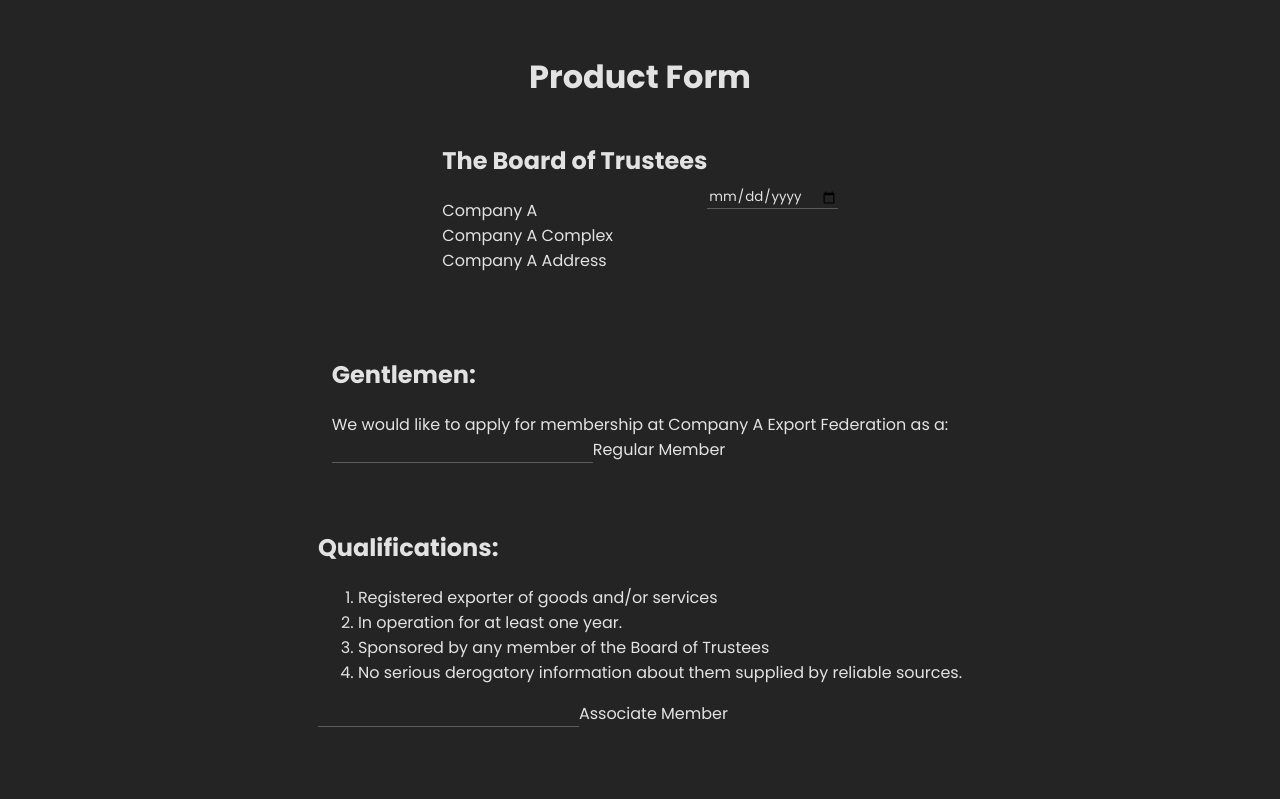
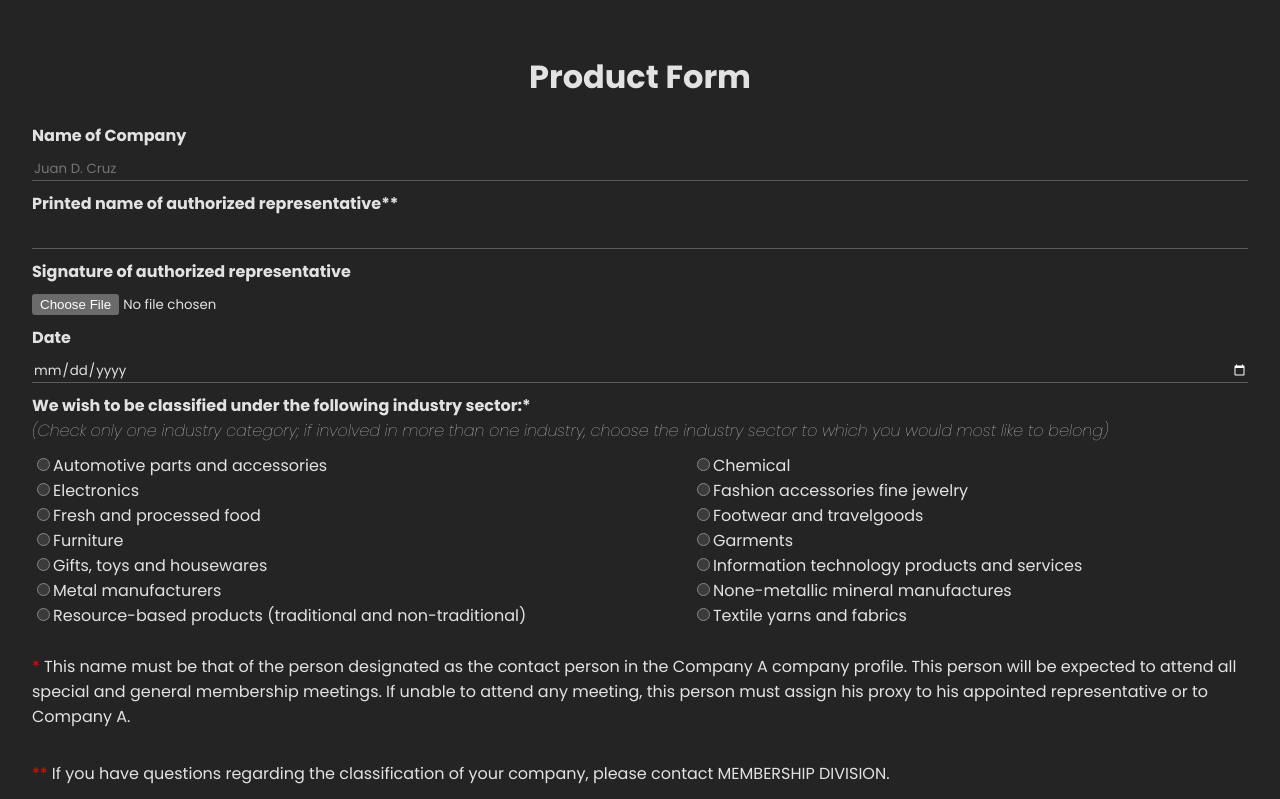
Before and after one commit to ArJSarmiento/CMSC127-Lab1, a React (Vite) app: page /form-1a in a window 1280 px wide. Before the commit this address led to /. Shown: the top 799 px of the page. Built offline with nearby package versions, Linux system fonts and the light colour scheme.

Commit message:
form validation and routing

```diff
--- a/src/App.jsx
+++ b/src/App.jsx
@@ -16,7 +16,7 @@ function App() {
         </header>
         <Routes>
           <Route path='/' element={<Form1 />}></Route>
-          <Route path='/form-1.5' element={<Form15 />}></Route>
+          <Route path='/form-1a' element={<Form15 />}></Route>
           <Route path='/form-2' element={<Form2 />}></Route>
           <Route path='/form-3' element={<Form3 />}></Route>
           <Route path='/form-4' element={<Form4 />}></Route>
--- a/src/form1.jsx
+++ b/src/form1.jsx
@@ -5,8 +5,18 @@ import styles1 from './form1.module.scss'
 function Form1() {
     const navigate = useNavigate()
 
+    const handleSubmit = (event) => {
+        event.preventDefault();
+
+        if (!event.target.checkValidity()) {
+          alert('Please fill out all required fields.');
+          return;
+        }
+        navigate("/form-1a");
+      };
+
     return (
-        <div className={`${styles.form} ${styles1.form}`}>
+        <form className={`${styles.form} ${styles1.form}`} onSubmit={handleSubmit}>
             <section className={styles.board_member_header}>
                 <div className={styles.header_info}>
                     <h1>The Board of Trustees</h1>
@@ -15,13 +25,13 @@ function Form1() {
                     <div>Company A Address</div>
                 </div>
 
-                <input type='date' />
+                <input required type='date' />
             </section>
 
             <section>
                 <h2>Gentlemen:</h2>
                 <div>We would like to apply for membership at Company A Export Federation as a:</div>
-                <input type="text" />
+                <input required type="text" />
                 <span>Regular Member</span>
             </section>
 
@@ -35,7 +45,7 @@ function Form1() {
                     <li>Sponsored by any member of the Board of Trustees</li>
                     <li>No serious derogatory information about them supplied by reliable sources.</li>
                 </ol>
-                <input type="text" />
+                <input required type="text" />
                 <span>Associate Member</span>
             </section>
 
@@ -55,7 +65,7 @@ function Form1() {
                             <li>Trucking/freight companies</li>
                             <li>
                                 Brokers/forwarders(please specify)
-                                <input type="text" />
+                                <input required type="text" />
                             </li>
                         </ol>
                     </li>
@@ -64,7 +74,7 @@ function Form1() {
                     <li>Sponsored by any member of the Board of Trustees</li>
                     <li>No serious derogatory information about them supplied by reliable sources.</li>
                 </ol>
-                <input type="text" />
+                <input required type="text" />
                 <span>Provisional Member</span>
             </section>
 
@@ -77,17 +87,17 @@ function Form1() {
                 <br />
                 Sponsored by: Very truly yours,
                 <br />
-                <input type="text" placeholder='Trustee' />
+                <input required type="text" placeholder='Trustee' />
                 <h3>Signature</h3>
-                <input type='file' />
+                <input required type='file' />
             </section>
 
             <footer>
-                <button onClick={() => navigate("/form-1.5")} className={styles.nextBtn}>
+                <button type="submit" className={styles.nextBtn}>
                     Next
                 </button>
             </footer>
-        </div>
+        </form>
     )
 }
 
--- a/src/form15.jsx
+++ b/src/form15.jsx
@@ -4,27 +4,40 @@ import styles from './form.module.scss'
 
 function Form15() {
   const navigate = useNavigate();
+
+  const handleSubmit = (event) => {
+    event.preventDefault();
+
+    if (!event.target.checkValidity()) {
+      alert('Please fill out all required fields.');
+      return;
+    }
+    navigate('/form-2');
+  };
+
   return (
-    <div className={styles15.Form15}>
-      <form>
+    <form className={styles15.Form15}
+    onSubmit={handleSubmit}
+    >
+      <div>
         <span>
           <label>Name of Company </label>
-          <input type="text" placeholder="Juan D. Cruz" />
+          <input required type="text" placeholder="Juan D. Cruz" />
         </span>
 
         <span>
           <label>Printed name of authorized representative**</label>
-          <input type="text" />
+          <input required type="text" />
         </span>
 
         <span>
           <label>Signature of authorized representative </label>
-          <input type="file" />
+          <input required type="file" />
         </span>
 
         <span>
           <label>Date </label>
-          <input type="date" />
+          <input required type="date" />
         </span>
 
         <span>
@@ -39,72 +52,72 @@ function Form15() {
           </label>
           <div className={styles15.industrySector}>
             <label>
-              <input type="radio" name="industry-sector1" />
+              <input required type="radio" name="industry-sector" />
               Automotive parts and accessories
             </label>
 
             <label>
-              <input type="radio" name="industry-sector2" />
+              <input type="radio" name="industry-sector" />
               Chemical
             </label>
 
             <label>
-              <input type="radio" name="industry-sector3" />
+              <input type="radio" name="industry-sector" />
               Electronics
             </label>
 
             <label>
-              <input type="radio" name="industry-sector4" />
+              <input type="radio" name="industry-sector" />
               Fashion accessories fine jewelry
             </label>
 
             <label>
-              <input type="radio" name="industry-sector5" />
+              <input type="radio" name="industry-sector" />
               Fresh and processed food
             </label>
 
             <label>
-              <input type="radio" name="industry-sector6" />
+              <input type="radio" name="industry-sector" />
               Footwear and travelgoods
             </label>
 
             <label>
-              <input type="radio" name="industry-sector7" />
+              <input type="radio" name="industry-sector" />
               Furniture
             </label>
 
             <label>
-              <input type="radio" name="industry-sector8" />
+              <input type="radio" name="industry-sector" />
               Garments
             </label>
 
             <label>
-              <input type="radio" name="industry-sector9" />
+              <input type="radio" name="industry-sector" />
               Gifts, toys and housewares
             </label>
 
             <label>
-              <input type="radio" name="industry-sector10" />
+              <input type="radio" name="industry-sector" />
               Information technology products and services
             </label>
 
             <label>
-              <input type="radio" name="industry-sector11" />
+              <input type="radio" name="industry-sector" />
               Metal manufacturers
             </label>
 
             <label>
-              <input type="radio" name="industry-sector12" />
+              <input type="radio" name="industry-sector" />
               None-metallic mineral manufactures
             </label>
 
             <label>
-              <input type="radio" name="industry-sector13" />
+              <input type="radio" name="industry-sector" />
               Resource-based products (traditional and non-traditional)
             </label>
 
             <label>
-              <input type="radio" name="industry-sector14" />
+              <input type="radio" name="industry-sector" />
               Textile yarns and fabrics
             </label>
           </div>
@@ -129,18 +142,24 @@ function Form15() {
             you offered.
           </p>
         </div>
-      </form>
 
         <footer>
             <button onClick={() => navigate("/")} >
                 Prev
             </button>
 
-          <button onClick={() => navigate("/form-2")} className={styles.nextBtn}>
+            <button
+            type="submit"
+            // onClick={()=>{
+            //   navigate('/form-2')
+            // }}
+             className={styles.nextBtn}>
                 Next
             </button>
         </footer>
       </div>
+
+    </form>
   );
 }
 
--- a/src/form15.module.scss
+++ b/src/form15.module.scss
@@ -4,7 +4,7 @@
     width: 100%;
     min-height: 100%;
 
-    form {
+    div {
         display: flex;
         flex-direction: column;
         span {
--- a/src/form2.jsx
+++ b/src/form2.jsx
@@ -4,12 +4,22 @@ import styles2 from './form2.module.scss'
 
 function Form2() {
     const navigate = useNavigate()
+    const handleSubmit = (event) => {
+        event.preventDefault();
+
+        if (!event.target.checkValidity()) {
+          alert('Please fill out all required fields.');
+          return;
+        }
+        navigate('/form-3');
+      };
+
     return (
         <div className={styles2.form_2}>
-            <form>
+            <form onSubmit={handleSubmit}>
                 <span>
                     <label htmlFor="CtrlNo">Control No: </label>
-                    <input type="text" id="CtrlNo" placeholder="Num" />
+                    <input required type="text" id="CtrlNo" placeholder="Num" />
                 </span>
 
                 <h1>Company Profile</h1>
@@ -17,47 +27,47 @@ function Form2() {
 
                     <span>
                         <label htmlFor="CompanyNameAcryonym">Company Name:</label>
-                        <input type="text" id="CompanyNameAcronym" placeholder="Acronym" maxlength="4" />
-                        <input type="text" id="CompanyName" placeholder="Company Name" />
+                        <input required type="text" id="CompanyNameAcronym" placeholder="Acronym" maxLength="4" />
+                        <input required type="text" id="CompanyName" placeholder="Company Name" />
                     </span>
 
                     <span>
                         <h2>Chief Executive: </h2>
-                        <input type="text" id="Surname" placeholder="Surname" />
-                        <input type="text" id="fName" placeholder="First Name" />
-                        <input type="text" id="mInitial" placeholder="M.I." />
-                        <input type="text" id="Pos" placeholder="Position" />
+                        <input required type="text" id="Surname" placeholder="Surname" />
+                        <input required type="text" id="fName" placeholder="First Name" />
+                        <input required type="text" id="mInitial" placeholder="M.I." />
+                        <input required type="text" id="Pos" placeholder="Position" />
                     </span>
 
                     <span>
                         <h2>Contact Person for Inquiries:</h2>
-                        <input type="text" id="contact_Surname" placeholder="Surname" />
-                        <input type="text" id="contact_fName" placeholder="First Name" />
-                        <input type="text" id="contact_mInitial" placeholder="M.I." />
-                        <input type="text" id="contact_Pos" placeholder="Position" />
+                        <input required type="text" id="contact_Surname" placeholder="Surname" />
+                        <input required type="text" id="contact_fName" placeholder="First Name" />
+                        <input required type="text" id="contact_mInitial" placeholder="M.I." />
+                        <input required type="text" id="contact_Pos" placeholder="Position" />
                     </span>
 
                     <div>
                         <h2>Address: OFFICE FACTORY</h2>
                         <label htmlFor="BldgNo">No./Bldg.Name: </label>
-                        <input type="text" id="BldgName" placeholder="No./Bldg.Name" />
+                        <input required type="text" id="BldgName" placeholder="No./Bldg.Name" />
                         <label htmlFor="Street">Street: </label>
-                        <input type="text" id="Street" placeholder="Street" />
+                        <input required type="text" id="Street" placeholder="Street" />
                         <label htmlFor="City">City/Mun: </label>
-                        <input type="text" id="City" placeholder="City/Municipality" />
+                        <input required type="text" id="City" placeholder="City/Municipality" />
                         <label htmlFor="Province">Province: </label>
-                        <input type="text" id="Province" placeholder="Province" />
+                        <input required type="text" id="Province" placeholder="Province" />
                         <label htmlFor="Region">Region: </label>
-                        <input type="text" id="Region" placeholder="Region" />
+                        <input required type="text" id="Region" placeholder="Region" />
                         <label htmlFor="telCode">Tel. No.: </label>
-                        <input type="telCode" id="telCode" placeholder="Country Code" />
-                        <input type="text" id="telNum" placeholder="Number" />
+                        <input required type="text" id="telCode" placeholder="Country Code" />
+                        <input required type="text" id="telNum" placeholder="Number" />
                         <label htmlFor="Telex">Telex No.: </label>
-                        <input type="text" id="Telex" placeholder="Telex Number" />
+                        <input required type="text" id="Telex" placeholder="Telex Number" />
                         <label htmlFor="Email">E-mail: </label>
-                        <input type="email" id="Email" placeholder="juandelacruz@gmail.com" />
+                        <input required type="email" id="Email" placeholder="juandelacruz@gmail.com" />
                         <label htmlFor="Facsimile">Facsimile: </label>
-                        <input type="text" id="Facsimile" placeholder="Facsimile" />
+                        <input required type="text" id="Facsimile" placeholder="Facsimile" />
                     </div>
 
                     <div>
@@ -66,11 +76,11 @@ function Form2() {
                         <div class="BRAND_PRODUCT">
                             <div class="BrandName">
                                 <h3>Brand Name</h3>
-                                <input type="text" id="BrandName" />
+                                <input required type="text" id="BrandName" />
                             </div>
                             <div class="ProductCode">
                                 <h3>Product Code</h3>
-                                <input type="text" id="BrandName" maxlength="7" />
+                                <input required type="text" id="BrandName" maxlength="7" />
                             </div>
                         </div>
                     </div>
@@ -80,32 +90,31 @@ function Form2() {
                         <div class="BRAND_PRODUCT">
                             <div class="BrandName">
                                 <h2>Brand Name</h2>
-                                <h3>How many products would you like to enter?</h3>
-                                <input type="number" id="NumOfProduct" placeholder="Number of Products" />
                             </div>
                             <div class="ProductCode">
                                 <h3>Product Code</h3>
-                                <input type="text" id="BrandName" maxlength="7" placeholder='Product Code' />
+                                <input required type="text" id="BrandName" maxlength="7" placeholder='Product Code' />
                             </div>
                         </div>
                     </div>
 
                     <span>
                         <label htmlFor="CtrlNo">Control No: </label>
-                        <input type="text" id="CtrlNo" placeholder="Num" />
+                        <input required type="text" id="CtrlNo" placeholder="Num" />
                     </span>
                 </div>
-            </form>
 
                 <footer>
-                <button onClick={() => navigate("/form-1.5")} >
+                    <button onClick={() => navigate("/form-1a")} >
                         Prev
                     </button>
 
-                <button onClick={() => navigate("/form-3")} className={styles.nextBtn}>
+                    <button type="submit" className={styles.nextBtn}>
                         Next
                     </button>
                 </footer>
+            </form>
+
         </div>
     )
 }
--- a/src/form3.jsx
+++ b/src/form3.jsx
@@ -18,28 +18,17 @@ export default function Form3() {
         setComponents(updatedComponents);
     };
 
-    // const Products = [];
+    const handleSubmit = (event) => {
+        console.log("okay")
+        event.preventDefault();
 
-    // for (let i = 0; i < numProducts; i++) {
-    //     Products.push(
-    //         <div key={i}>
-    //             {
-    //                 numProducts == 1 ?
-    //                     null
-    //                     :
-    //                     <button
-    //                         onClick={(e) => {
-    //                             e.preventDefault();
-    //                             setNumProducts(numProducts - 1);
-    //                         }}
-    //                     >
-    //                         <img src={trashCan} />
-    //                     </button>
-    //             }
-    //             <Form3Products />
-    //         </div>
-    //     );
-    // }
+
+        if (!event.target.checkValidity()) {
+          alert('Please fill out all required fields.');
+          return;
+        }
+        navigate('/form-4');
+      };
 
     return (
         <section className={styles.form}>
@@ -48,11 +37,13 @@ export default function Form3() {
                 <h1>Product Sheet</h1>
             </header>
 
-            <form id={styles.form3}>
+            <form id={styles.form3}
+            onSubmit={handleSubmit}
+            >
 
                 <span>
                     <label htmlFor="comppany-name">Company Name: </label>
-                    <input type="text" id="comppany-name" placeholder="Company Name" />
+                    <input required type="text" id="comppany-name" placeholder="Company Name" />
                 </span>
 
                 <hr />
@@ -71,9 +62,6 @@ export default function Form3() {
                     </div>
                 ))}
 
-
-
-            </form>
             <span className={styles.btnContainer}>
 
                 <button
@@ -91,10 +79,11 @@ export default function Form3() {
                     Prev
                 </button>
 
-                <button onClick={() => navigate("/form-4")} className={styles.nextBtn}>
+                <button type="submit" className={styles.nextBtn}>
                     Next
                 </button>
             </footer>
+            </form>
 
         </section>
     );
--- a/src/form3Materials.jsx
+++ b/src/form3Materials.jsx
@@ -1,18 +1,15 @@
-import React from 'react'
-import styles from './form.module.scss'
-
 const Form3Materials = () => {
     return (
         <div>
 
             <span>
                 <label htmlFor="material-used">Material used: </label>
-                <input type="text" id="material-used" placeholder="Material used" />
+                <input required type="text" id="material-used" placeholder="Material used" />
             </span>
 
             <span>
                 <label htmlFor="quantity-used">Quantity used: </label>
-                <input type="text" id="quantity-used" placeholder="Quantity used" />
+                <input required type="text" id="quantity-used" placeholder="Quantity used" />
             </span>
 
             <span>
@@ -22,7 +19,7 @@ const Form3Materials = () => {
 
             <span>
                 <label htmlFor="">Material Source: </label>
-                <select>
+                <select required>
                     <option value="" hidden></option>
                     <option value="domestic">Domestic</option>
                     <option value="imported">Imported</option>
--- a/src/form3Products.jsx
+++ b/src/form3Products.jsx
@@ -33,12 +33,12 @@ const Form3Products = () => {
 
         <span>
           <label htmlFor="brand-name">Local Brand Name: </label>
-          <input type="text" id="brand-name" placeholder="Local Brand Name" />
+          <input required type="text" id="brand-name" placeholder="Local Brand Name" />
         </span>
 
         <span>
           <label htmlFor="export">Export Brand Name: </label>
-          <input type="text" id="export" placeholder="Export Brand Name" />
+          <input required type="text" id="export" placeholder="Export Brand Name" />
         </span>
 
         <span>
@@ -53,12 +53,12 @@ const Form3Products = () => {
 
         <span>
           <label htmlFor="color">Color: </label>
-          <input type="text" id="color" placeholder="Color" />
+          <input required type="text" id="color" placeholder="Color" />
         </span>
 
         <span>
           <label htmlFor="size">Sizes: </label>
-          <input type="text" id="size" placeholder="Size" />
+          <input required type="text" id="size" placeholder="Size" />
         </span>
       </div>
 
@@ -81,7 +81,7 @@ const Form3Products = () => {
           {
             // if other, show input
             showOtherUnit === "other" ?
-              <input type="text" id={styles.other_unit} placeholder="Other" />
+              <input required type="text" id={styles.other_unit} placeholder="Other" />
               :
               null
           }
@@ -89,27 +89,27 @@ const Form3Products = () => {
 
         <span>
           <label htmlFor="net-weight">Net weight per unit: </label>
-          <input type="text" id="net-weight" placeholder="Net weight per unit" />
+          <input required type="text" id="net-weight" placeholder="Net weight per unit" />
         </span>
 
         <span>
           <label htmlFor="units-per-pack">No. of units per pack: </label>
-          <input type="text" id="units-per-pack" placeholder="No. of units per pack" />
+          <input required type="text" id="units-per-pack" placeholder="No. of units per pack" />
         </span>
 
         <span>
           <label htmlFor="weight-per-pack">No. of weight per pack: </label>
-          <input type="text" id="weight-per-pack" placeholder="No. of weight per pack" />
+          <input required type="text" id="weight-per-pack" placeholder="No. of weight per pack" />
         </span>
 
         <span>
           <label htmlFor="units-per-20">No. of units per 20 FCL: </label>
-          <input type="text" id="units-per-20" placeholder="No. of units per 20 FCL" />
+          <input required type="text" id="units-per-20" placeholder="No. of units per 20 FCL" />
         </span>
 
         <span>
           <label htmlFor="units-per-40">No. of units per 40 FCL: </label>
-          <input type="text" id="units-per-40" placeholder="No. of units per 40 FCL" />
+          <input required type="text" id="units-per-40" placeholder="No. of units per 40 FCL" />
         </span>
 
       </div>
--- a/src/form4.jsx
+++ b/src/form4.jsx
@@ -13,24 +13,34 @@ function Form4() {
   };
 
   const handleAddSkills = () => {
-    setSkills(() => [...skills, <input type="text" className={styles4.skillInput} />]);
+    submitsetSkills(() => [...skills, <input required type="text" className={styles4.skillInput} key={skills.length}/>]);
   };
 
   const handleDelSkills = () => {
-    setSkills((skillInp) => skillInp.slice(0, -1));
+    submitsetSkills((skillInp) => skillInp.slice(0, -1));
+  };
+
+  const handleSubmit = (event) => {
+    event.preventDefault();
+
+    if (!event.target.checkValidity()) {
+      alert('Please fill out all required fields.');
+      return;
+    }
+    navigate('/thank-you');
   };
 
   return (
     <div className={styles4.Form4}>
-      <form>
+      <form onSubmit={handleSubmit}>
         <span>
           <label>Production Technology/Patents/PSA License: </label>
-          <input type="text" />
+          <input required type="text" />
         </span>
 
         <span>
           <label>Technical Skills Available: </label>
-          <input type="text" className={styles4.skillInput}/>
+          <input required type="text" className={styles4.skillInput}/>
           {skills}
           <div className={styles4.buttonSkillInput}>
             <button type="button" onClick={handleAddSkills}>
@@ -76,25 +86,25 @@ function Form4() {
           {otherCheck == true ? (
             <span>
               <label>Please Specify: </label>
-              <input id="hiddenInput" type="input" />
+              <input required id="hiddenInput" type="text" />
             </span>
           ) : null}
         </span>
 
         <span>
           <label>Control Number: </label>
-          <input type="text" />
+          <input required type="text" />
         </span>
+        <footer>
+          <button onClick={() => navigate("/form-3")} >
+              Prev
+          </button>
+          <button type="submit" className={styles.nextBtn}>
+              Submit
+          </button>
+        </footer>
       </form>
 
-      <footer>
-        <button onClick={() => navigate("/form-3")} >
-            Prev
-        </button>
-        <button onClick={() => navigate("/thank-you")} className={styles.nextBtn}>
-            Submit
-        </button>
-      </footer>
     </div>
   );
 }
--- a/src/index.scss
+++ b/src/index.scss
@@ -24,6 +24,7 @@
 
 body,
 html {
+  color-scheme: dark;
   font-family: "Poppins";
   overflow-x: hidden;
   scrollbar-width: thin;
```
Also changed, not shown: src/form4.module.scss (+11 -0 lines). Lines whose indentation alone changed are shown as unchanged.
